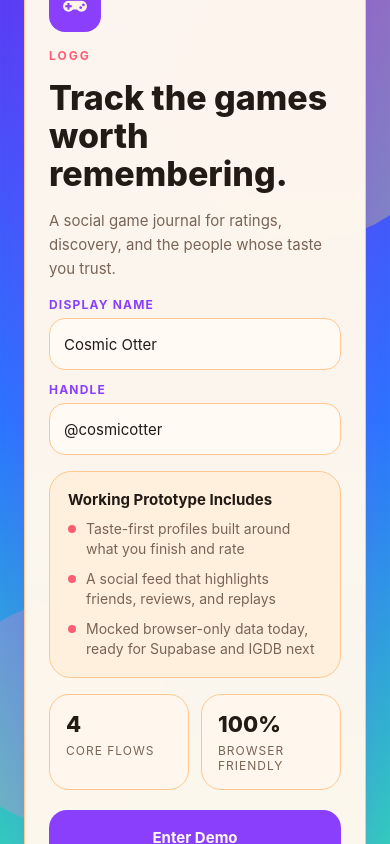
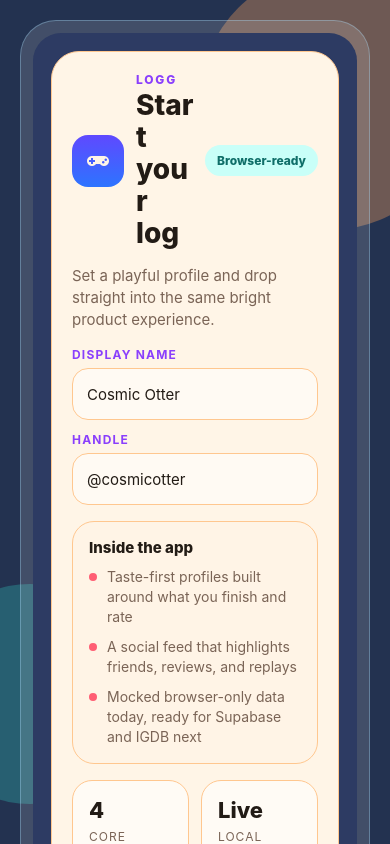
Before and after one commit to rajat1155-rrrkk/Social-Gaming, a React Native app: screen / in a window 390 px wide. Built offline with nearby package versions, Linux system fonts and the light colour scheme.

Commit message:
Make auth and app shell feel consistent

```diff
--- a/App.tsx
+++ b/App.tsx
@@ -145,6 +145,18 @@ export default function App() {
     return (
       <SafeAreaView style={styles.safeArea}>
         <StatusBar style="dark" />
+        <View style={styles.appShell}>
+          <View
+            style={[
+              styles.backdropOrb,
+              styles.backdropOrbTop,
+              width > 768 && styles.backdropOrbWide,
+            ]}
+          />
+          <View style={[styles.backdropOrb, styles.backdropOrbBottom]} />
+          <ScrollView contentContainerStyle={styles.pageContent}>
+            <View style={styles.deviceFrame}>
+              <View style={styles.content}>
                 <AuthScreen
                   name={profile.name}
                   handle={profile.handle}
@@ -152,6 +164,10 @@ export default function App() {
                   onHandleChange={(value) => setProfile((current) => ({ ...current, handle: value }))}
                   onEnter={() => setSignedIn(true)}
                 />
+              </View>
+            </View>
+          </ScrollView>
+        </View>
       </SafeAreaView>
     );
   }
--- a/src/screens/AuthScreen.tsx
+++ b/src/screens/AuthScreen.tsx
@@ -21,17 +21,24 @@ export function AuthScreen({
   const canEnter = name.trim().length > 1 && handle.trim().length > 1;
 
   return (
-    <LinearGradient colors={["#5a3df5", "#2d74ff", "#34c9bf"]} style={styles.shell}>
-      <View style={styles.orbOne} />
-      <View style={styles.orbTwo} />
-      <View style={styles.card}>
-        <View style={styles.brandBadge}>
-          <MaterialCommunityIcons name="controller-classic" size={26} color={theme.panel} />
+    <View style={styles.shell}>
+      <View style={styles.topRow}>
+        <View style={styles.brandRow}>
+          <LinearGradient colors={["#5f49ff", "#2d74ff"]} style={styles.brandBadge}>
+            <MaterialCommunityIcons name="controller-classic" size={24} color={theme.panel} />
+          </LinearGradient>
+          <View style={styles.titleWrap}>
+            <Text style={styles.eyebrow}>logg</Text>
+            <Text style={styles.title}>Start your log</Text>
           </View>
-        <Text style={styles.eyebrow}>logg</Text>
-        <Text style={styles.title}>Track the games worth remembering.</Text>
+        </View>
+        <View style={styles.statusPill}>
+          <Text style={styles.statusText}>Browser-ready</Text>
+        </View>
+      </View>
+
       <Text style={styles.copy}>
-          A social game journal for ratings, discovery, and the people whose taste you trust.
+        Set a playful profile and drop straight into the same bright product experience.
       </Text>
 
       <View style={styles.formWrap}>
@@ -59,7 +66,7 @@ export function AuthScreen({
       </View>
 
       <View style={styles.previewPanel}>
-          <Text style={styles.previewTitle}>Working Prototype Includes</Text>
+        <Text style={styles.previewTitle}>Inside the app</Text>
         {onboardingPoints.map((item) => (
           <View key={item} style={styles.previewRow}>
             <View style={styles.previewDot} />
@@ -74,8 +81,8 @@ export function AuthScreen({
           <Text style={styles.metricLabel}>Core flows</Text>
         </View>
         <View style={styles.metricCard}>
-            <Text style={styles.metricValue}>100%</Text>
-            <Text style={styles.metricLabel}>Browser friendly</Text>
+          <Text style={styles.metricValue}>Live</Text>
+          <Text style={styles.metricLabel}>Local state</Text>
         </View>
       </View>
 
@@ -84,52 +91,34 @@ export function AuthScreen({
         onPress={onEnter}
         disabled={!canEnter}
       >
-          <Text style={styles.primaryButtonText}>Enter Demo</Text>
+        <Text style={styles.primaryButtonText}>Enter logg</Text>
       </Pressable>
     </View>
-    </LinearGradient>
   );
 }
 
 const styles = StyleSheet.create({
   shell: {
-    flex: 1,
-    justifyContent: "center",
-    alignItems: "center",
-    padding: 24,
-    overflow: "hidden",
-  },
-  orbOne: {
-    position: "absolute",
-    width: 280,
-    height: 280,
-    borderRadius: 999,
-    backgroundColor: "rgba(255, 214, 92, 0.32)",
-    top: -40,
-    right: -60,
-  },
-  orbTwo: {
-    position: "absolute",
-    width: 220,
-    height: 220,
-    borderRadius: 999,
-    backgroundColor: "rgba(255, 132, 196, 0.28)",
-    bottom: 20,
-    left: -50,
-  },
-  card: {
     width: "100%",
     maxWidth: layout.maxContentWidth,
-    backgroundColor: "rgba(255, 248, 238, 0.98)",
-    borderRadius: 30,
-    padding: 24,
+    backgroundColor: theme.panel,
+    borderRadius: 28,
+    padding: 20,
     borderWidth: 1,
     borderColor: theme.stroke,
     gap: 16,
-    shadowColor: theme.brandDeep,
-    shadowOpacity: 0.18,
-    shadowRadius: 22,
-    shadowOffset: { width: 0, height: 12 },
+  },
+  topRow: {
+    flexDirection: "row",
+    justifyContent: "space-between",
+    alignItems: "center",
+    gap: 10,
+  },
+  brandRow: {
+    flexDirection: "row",
+    alignItems: "center",
+    gap: 12,
+    flex: 1,
   },
   brandBadge: {
     width: 52,
@@ -137,24 +126,38 @@ const styles = StyleSheet.create({
     borderRadius: 16,
     alignItems: "center",
     justifyContent: "center",
-    backgroundColor: theme.brandDeep,
+  },
+  titleWrap: {
+    gap: 2,
+    flex: 1,
   },
   eyebrow: {
     fontSize: 12,
-    letterSpacing: 2,
+    letterSpacing: 1.8,
     textTransform: "uppercase",
-    color: theme.redClay,
-    fontWeight: "700",
+    color: theme.brandDeep,
+    fontWeight: "800",
   },
   title: {
-    fontSize: 34,
-    lineHeight: 38,
+    fontSize: 28,
+    lineHeight: 32,
     color: theme.ink,
+    fontWeight: "800",
+  },
+  statusPill: {
+    backgroundColor: theme.accentSoft,
+    borderRadius: 999,
+    paddingHorizontal: 12,
+    paddingVertical: 8,
+  },
+  statusText: {
+    color: "#0f6e68",
+    fontSize: 12,
     fontWeight: "800",
   },
   copy: {
     fontSize: 15,
-    lineHeight: 24,
+    lineHeight: 22,
     color: theme.muted,
   },
   formWrap: {
@@ -181,16 +184,16 @@ const styles = StyleSheet.create({
     fontSize: 15,
   },
   previewPanel: {
-    backgroundColor: "#fff0de",
+    backgroundColor: "#fff4e6",
     borderRadius: 22,
     borderWidth: 1,
     borderColor: theme.stroke,
-    padding: 18,
+    padding: 16,
     gap: 10,
   },
   previewTitle: {
     color: theme.ink,
-    fontWeight: "700",
+    fontWeight: "800",
     fontSize: 15,
   },
   previewRow: {
@@ -217,7 +220,7 @@ const styles = StyleSheet.create({
   },
   metricCard: {
     flex: 1,
-    backgroundColor: "#fff7ed",
+    backgroundColor: "#fffbf5",
     borderRadius: 20,
     padding: 16,
     borderWidth: 1,
```
Lines whose indentation alone changed are shown as unchanged.
